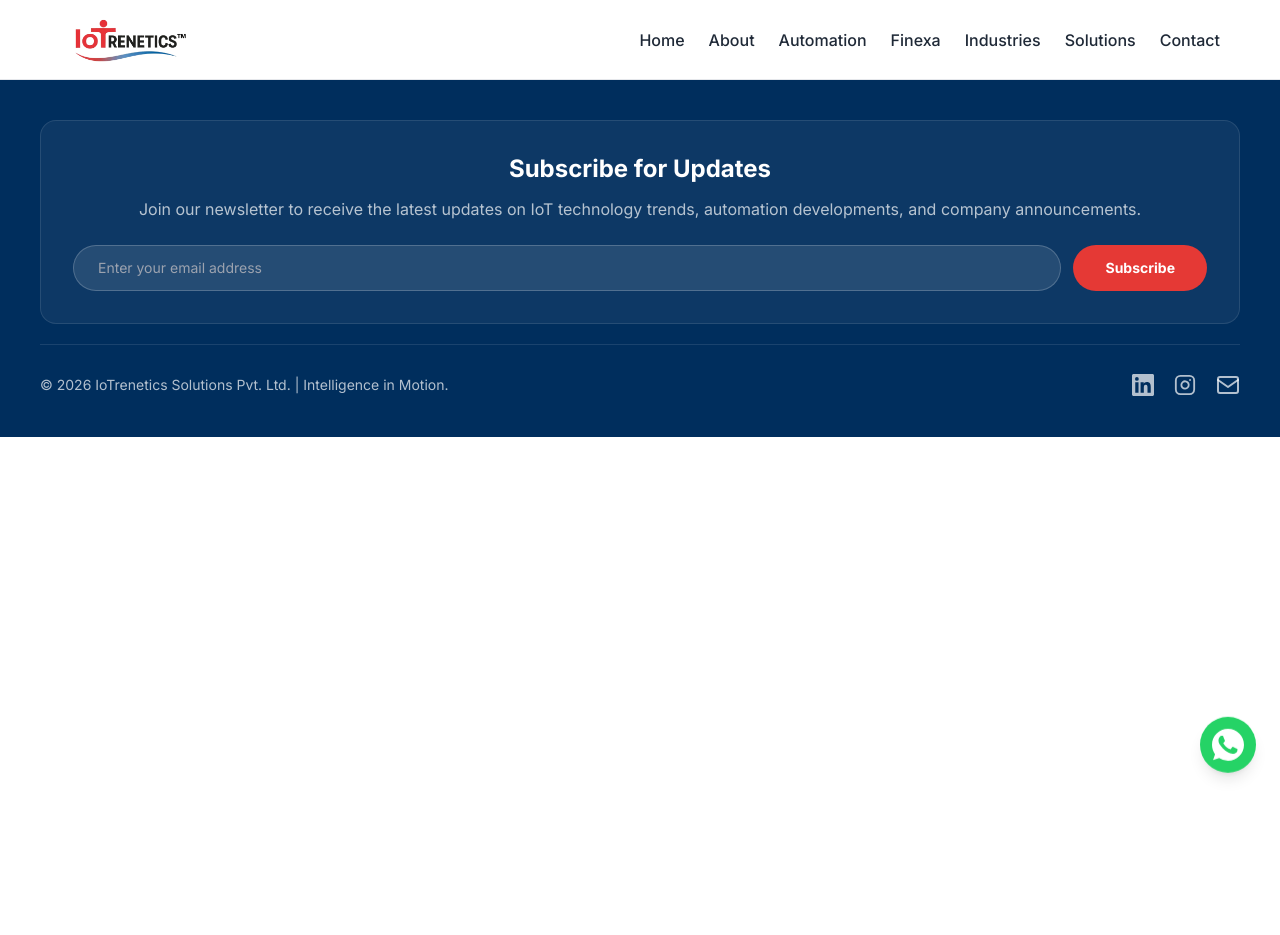
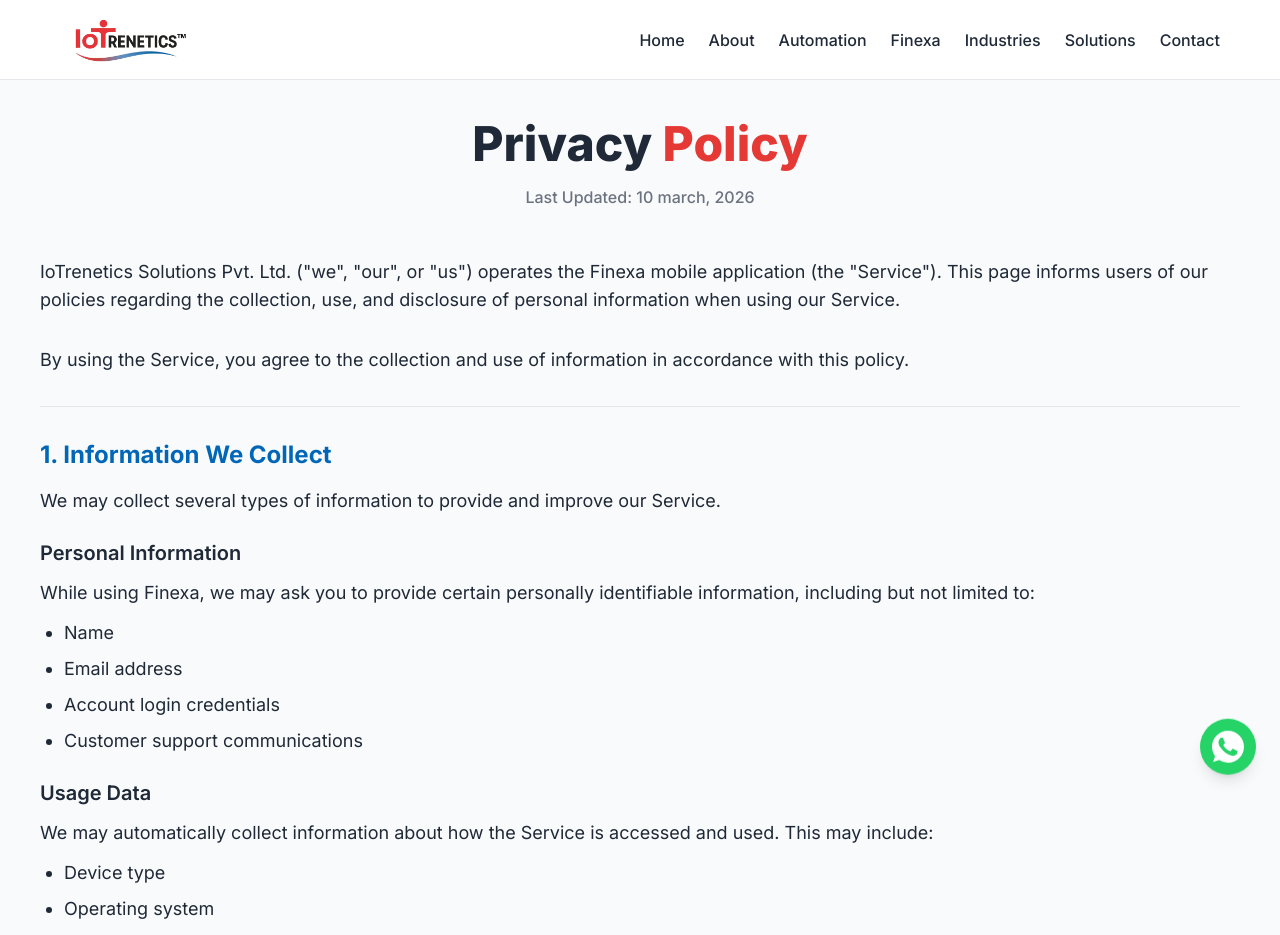
Before and after one commit to yash-jain2001/iotrenetics_official-website, a React (Vite) app: page /privacy-policy in a window 1280 px wide. Shown: the top 935 px of the page. Before the commit the page ends 800 px from the top, so only its background shows below. Built offline with nearby package versions, Linux system fonts and the light colour scheme.

Commit message:
privacy policy added

```diff
--- a/src/App.jsx
+++ b/src/App.jsx
@@ -15,6 +15,7 @@
 import Automation from './pages/Automation';
 import ProductLegacy from './pages/ProductLegacy';
 import ComingSoon from './pages/ComingSoon';
+import PrivacyAndPolicy from './pages/PrivacyAndPolicy';
 import './index.css';
 
 function ScrollToTop() {
@@ -46,6 +47,7 @@
         <Route path="/automation" element={<Automation />} />
         <Route path="/product-legacy" element={<ProductLegacy />} />
         <Route path="/coming-soon" element={<ComingSoon />} />
+        <Route path="/privacy-policy" element={<PrivacyAndPolicy />} />
       </Routes>
       <Footer />
       <WhatsAppButton />
--- a/src/pages/Contact.jsx
+++ b/src/pages/Contact.jsx
@@ -111,7 +111,7 @@
               </div>
               <p className="text-sm mt-4">
                 By submitting this form, I acknowledge receipt of the{" "}
-                <a href="#" className="text-accent underline">
+                <a href="/privacy-policy" className="text-accent underline">
                   IoTrenetics Policy
                 </a>
                 .
--- /dev/null
+++ b/src/pages/PrivacyAndPolicy.jsx
@@ -0,0 +1,162 @@
+import React from 'react'
+
+const PrivacyAndPolicy = () => {
+  const currentDate = new Date();
+  const formattedDate = `${currentDate.getDate()} ${currentDate.toLocaleString('default', { month: 'long' }).toLowerCase()}, ${currentDate.getFullYear()}`;
+
+  return (
+    <div className="bg-gray-50 py-10 px-5 font-sans text-gray-800 leading-relaxed">
+      <div className="max-w-[1200px] mx-auto rounded-3xl">
+
+        <div className="text-center mb-12">
+          <h1 className="text-4xl md:text-5xl font-extrabold mb-4">Privacy <span className="text-accent">Policy</span></h1>
+          <p className="text-gray-500 font-medium">Last Updated: {formattedDate}</p>
+        </div>
+
+        <div className="space-y-8 text-lg">
+          <p>
+            IoTrenetics Solutions Pvt. Ltd. ("we", "our", or "us") operates the Finexa mobile application (the "Service"). This page informs users of our policies regarding the collection, use, and disclosure of personal information when using our Service.
+          </p>
+          <p>
+            By using the Service, you agree to the collection and use of information in accordance with this policy.
+          </p>
+
+          <hr className="border-gray-200 my-10" />
+
+          {/* Section 1 */}
+          <section>
+            <h2 className="text-2xl font-bold mb-4 text-brand">1. Information We Collect</h2>
+            <p className="mb-4">We may collect several types of information to provide and improve our Service.</p>
+
+            <h3 className="text-xl font-semibold mb-3 mt-6">Personal Information</h3>
+            <p className="mb-3">While using Finexa, we may ask you to provide certain personally identifiable information, including but not limited to:</p>
+            <ul className="list-disc pl-6 space-y-2 mb-6">
+              <li>Name</li>
+              <li>Email address</li>
+              <li>Account login credentials</li>
+              <li>Customer support communications</li>
+            </ul>
+
+            <h3 className="text-xl font-semibold mb-3 mt-6">Usage Data</h3>
+            <p className="mb-3">We may automatically collect information about how the Service is accessed and used. This may include:</p>
+            <ul className="list-disc pl-6 space-y-2 mb-6">
+              <li>Device type</li>
+              <li>Operating system</li>
+              <li>App version</li>
+              <li>Usage statistics</li>
+              <li>Crash reports</li>
+              <li>Diagnostic information</li>
+            </ul>
+
+            <h3 className="text-xl font-semibold mb-3 mt-6">Payment Information</h3>
+            <p>If you purchase subscriptions or digital products within the app, payments are processed through the Google Play Store. IoTrenetics Solutions Pvt. Ltd. does not collect or store your credit card or payment details. Payment information is securely handled by Google according to their policies.</p>
+          </section>
+
+          <hr className="border-gray-200" />
+
+          {/* Section 2 */}
+          <section>
+            <h2 className="text-2xl font-bold mb-4 text-brand">2. How We Use Your Information</h2>
+            <p className="mb-3">We use the collected information for the following purposes:</p>
+            <ul className="list-disc pl-6 space-y-2">
+              <li>To provide and maintain the Finexa application</li>
+              <li>To manage user accounts</li>
+              <li>To process subscriptions and in-app purchases</li>
+              <li>To improve application performance and features</li>
+              <li>To communicate with users</li>
+              <li>To provide customer support</li>
+              <li>To detect and prevent fraud or misuse</li>
+            </ul>
+          </section>
+
+          <hr className="border-gray-200" />
+
+          {/* Section 3 */}
+          <section>
+            <h2 className="text-2xl font-bold mb-4 text-brand">3. In-App Purchases and Subscriptions</h2>
+            <p>Finexa may offer subscriptions or digital purchases. These transactions are processed through the Google Play Store. Subscription management, billing, and payment processing are handled by Google according to their own terms and privacy policies.</p>
+          </section>
+
+          <hr className="border-gray-200" />
+
+          {/* Section 4 */}
+          <section>
+            <h2 className="text-2xl font-bold mb-4 text-brand">4. Third-Party Services</h2>
+            <p className="mb-3">Finexa may use third-party services that collect information to help provide and improve our Service. These services may include:</p>
+            <ul className="list-disc pl-6 space-y-2 mb-4">
+              <li>Analytics services</li>
+              <li>Cloud hosting providers</li>
+              <li>Crash reporting tools</li>
+              <li>Payment processing systems</li>
+            </ul>
+            <p>These third-party providers have access to personal information only to perform specific tasks on our behalf and are obligated not to disclose or use it for other purposes.</p>
+          </section>
+
+          <hr className="border-gray-200" />
+
+          {/* Section 5 */}
+          <section>
+            <h2 className="text-2xl font-bold mb-4 text-brand">5. Data Security</h2>
+            <p>IoTrenetics Solutions Pvt. Ltd. values your trust in providing your personal information. We implement commercially reasonable security measures to protect your data. However, no method of transmission over the internet or electronic storage is completely secure, and we cannot guarantee absolute security.</p>
+          </section>
+
+          <hr className="border-gray-200" />
+
+          {/* Section 6 */}
+          <section>
+            <h2 className="text-2xl font-bold mb-4 text-brand">6. Data Retention</h2>
+            <p>We retain personal data only for as long as necessary to fulfill the purposes outlined in this Privacy Policy unless a longer retention period is required or permitted by law.</p>
+          </section>
+
+          <hr className="border-gray-200" />
+
+          {/* Section 7 */}
+          <section>
+            <h2 className="text-2xl font-bold mb-4 text-brand">7. Children's Privacy</h2>
+            <p>Finexa is not directed toward children under the age of 13. We do not knowingly collect personally identifiable information from children under 13. If we become aware that a child under 13 has provided us with personal information, we will take steps to remove that information from our systems.</p>
+          </section>
+
+          <hr className="border-gray-200" />
+
+          {/* Section 8 */}
+          <section>
+            <h2 className="text-2xl font-bold mb-4 text-brand">8. Your Privacy Rights</h2>
+            <p className="mb-3">Depending on your location and applicable laws, you may have rights regarding your personal data, including:</p>
+            <ul className="list-disc pl-6 space-y-2 mb-4">
+              <li>The right to access your data</li>
+              <li>The right to correct inaccurate information</li>
+              <li>The right to request deletion of your data</li>
+              <li>The right to restrict or object to certain processing</li>
+            </ul>
+            <p>Requests related to privacy rights may be submitted through the contact information below.</p>
+          </section>
+
+          <hr className="border-gray-200" />
+
+          {/* Section 9 */}
+          <section>
+            <h2 className="text-2xl font-bold mb-4 text-brand">9. Changes to This Privacy Policy</h2>
+            <p className="mb-3">IoTrenetics Solutions Pvt. Ltd. may update this Privacy Policy from time to time. Any changes will be posted on this page with an updated "Last Updated" date.</p>
+            <p>Users are encouraged to review this Privacy Policy periodically for any updates.</p>
+          </section>
+
+          <hr className="border-gray-200" />
+
+          {/* Section 10 */}
+          <section className="">
+            <h2 className="text-2xl font-bold mb-6 text-brand">10. Contact Us</h2>
+            <p className="mb-4">If you have any questions about this Privacy Policy, you can contact us at:</p>
+            <ul className="space-y-3 font-medium">
+              <li><span className="text-gray-500 w-24 inline-block font-normal">Company:</span> IoTrenetics Solutions Pvt. Ltd.</li>
+              <li><span className="text-gray-500 w-24 inline-block font-normal">Email:</span> <a href="mailto:support@iotrenetics.com" className="text-accent underline hover:text-brand transition-colors">support@iotrenetics.com</a></li>
+              <li><span className="text-gray-500 w-24 inline-block font-normal">Website:</span> <a href="https://www.iotrenetics.com" target="_blank" rel="noopener noreferrer" className="text-accent underline hover:text-brand transition-colors">https://www.iotrenetics.com</a></li>
+            </ul>
+          </section>
+
+        </div>
+      </div>
+    </div>
+  )
+}
+
+export default PrivacyAndPolicy
```
